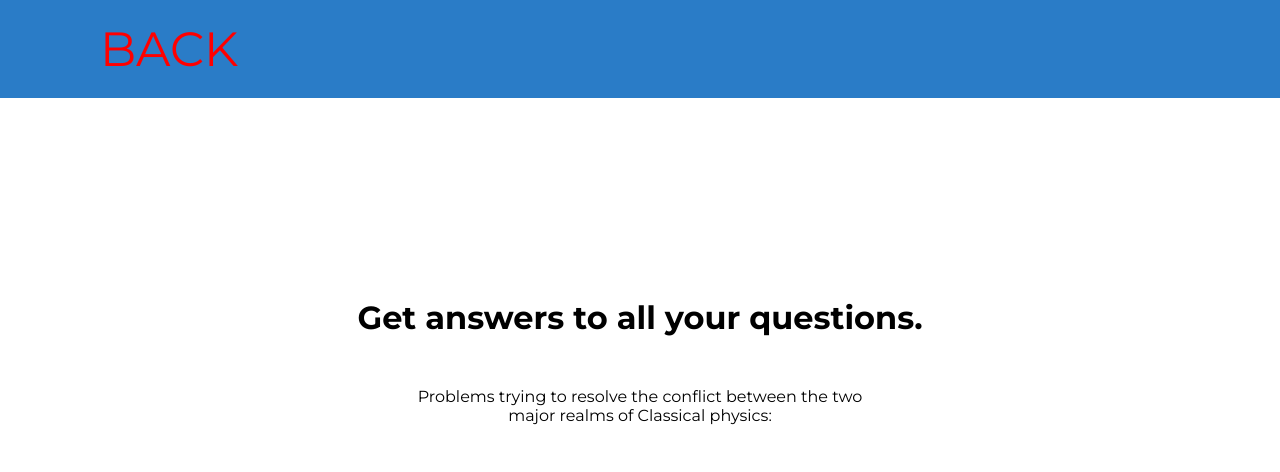
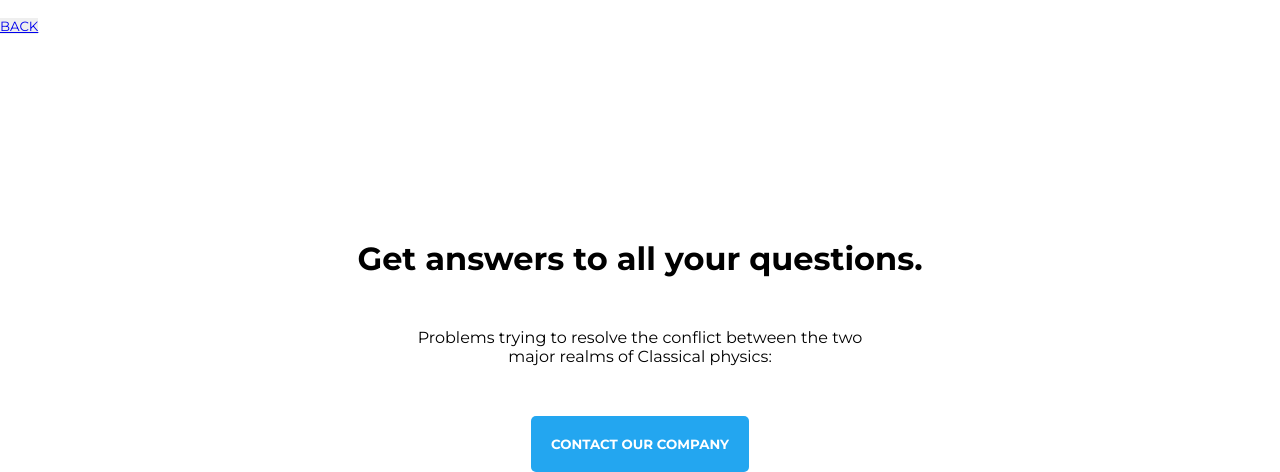
Before and after one commit to Gunduz01/Tasks, a plain HTML site: page maintask1/index.html in a window 1280 px wide. Shown: the top 472 px of the page. Drawn offline with Linux system fonts and the light colour scheme.

Commit message:
Figma-task v1.1

```diff
--- a/maintask1/style.css
+++ b/maintask1/style.css
@@ -3,28 +3,6 @@
   padding: 0;
   border: none;
   font-family: "Montserrat", sans-serif;
-}
-
-header {
-  background-color: #2A7CC7;
-  display: flex;
-  justify-content: space-between;
-  align-items: center;
-  padding: 20px 100px;
-  h1 button{
-    background-color: #2A7CC7;
-    text-align: center;
-    align-items: center;
-    border: none;
-    font-size: 1.5em;
-    text-transform: uppercase;
-    text-decoration: none;
-    font-style: none;
-    a{
-      text-decoration: none;
-      color: red;
-    }
-  }
 }
 
 .first {
--- a/maintask2/style.css
+++ b/maintask2/style.css
@@ -3,28 +3,6 @@
   margin: 0;
   border: none;
   font-family: "Roboto Condensed", sans-serif;
-}
-
-header {
-  background-color: #2A7CC7;
-  display: flex;
-  justify-content: space-between;
-  align-items: center;
-  padding: 20px 100px;
-  h1 button{
-    background-color: #2A7CC7;
-    text-align: center;
-    align-items: center;
-    border: none;
-    font-size: 1.5em;
-    text-transform: uppercase;
-    text-decoration: none;
-    font-style: none;
-    a{
-      text-decoration: none;
-      color: red;
-    }
-  }
 }
 
 .first {
--- a/maintask3/style.css
+++ b/maintask3/style.css
@@ -3,28 +3,6 @@
   padding: 0;
   box-sizing: none;
   font-family: "Luxurious Roman", serif;
-}
-
-header {
-  background-color: #2A7CC7;
-  display: flex;
-  justify-content: space-between;
-  align-items: center;
-  padding: 20px 100px;
-  h1 button{
-    background-color: #2A7CC7;
-    text-align: center;
-    align-items: center;
-    border: none;
-    font-size: 1.5em;
-    text-transform: uppercase;
-    text-decoration: none;
-    font-style: none;
-    a{
-      text-decoration: none;
-      color: red;
-    }
-  }
 }
 
 .first {
```
